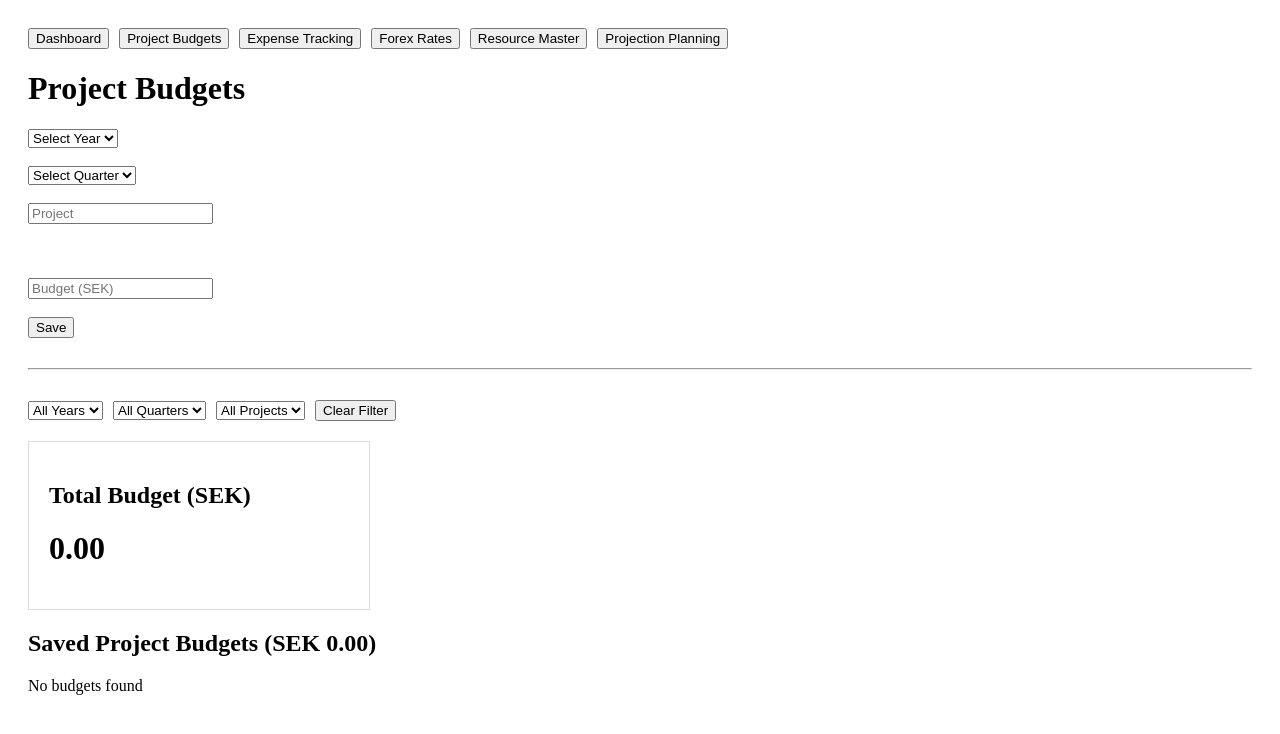
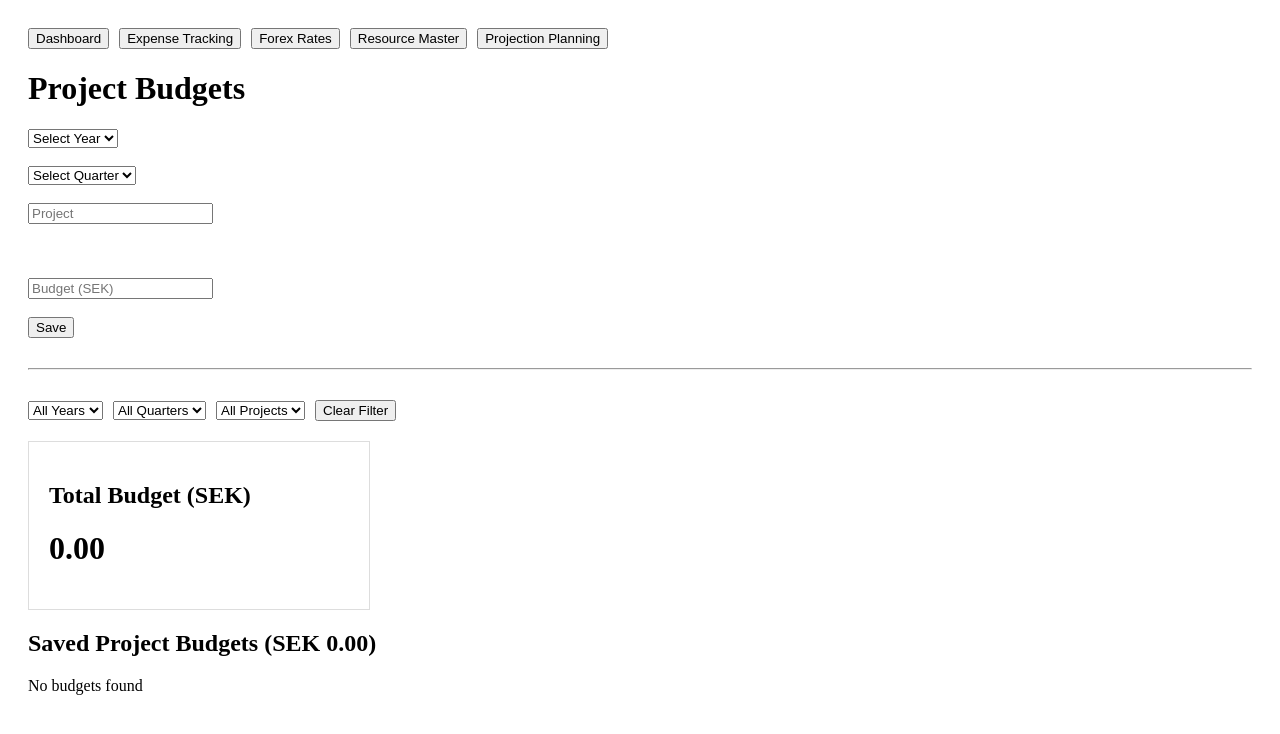
Before and after one commit to pinaki-GH/budget-tracker, a Next.js app: page /project-budgets in a window 1280 px wide. Shown: the top 734 px of the page. Built offline with nearby package versions, Linux system fonts and the light colour scheme.

Commit message:
Update page.js

```diff
--- a/app/project-budgets/page.js
+++ b/app/project-budgets/page.js
@@ -139,12 +139,6 @@ export default function ProjectBudgetsPage() {
       <div style={{ marginBottom: 20 }}>
         <Link href="/">
           <button>Dashboard</button>
-        </Link>
-
-        <Link href="/project-budgets"
-          style={{ marginLeft: 10 }}
-        >
-          <button>Project Budgets</button>
         </Link>
 
         <Link href="/add-expense" style={{ marginLeft: 10 }}>
```
